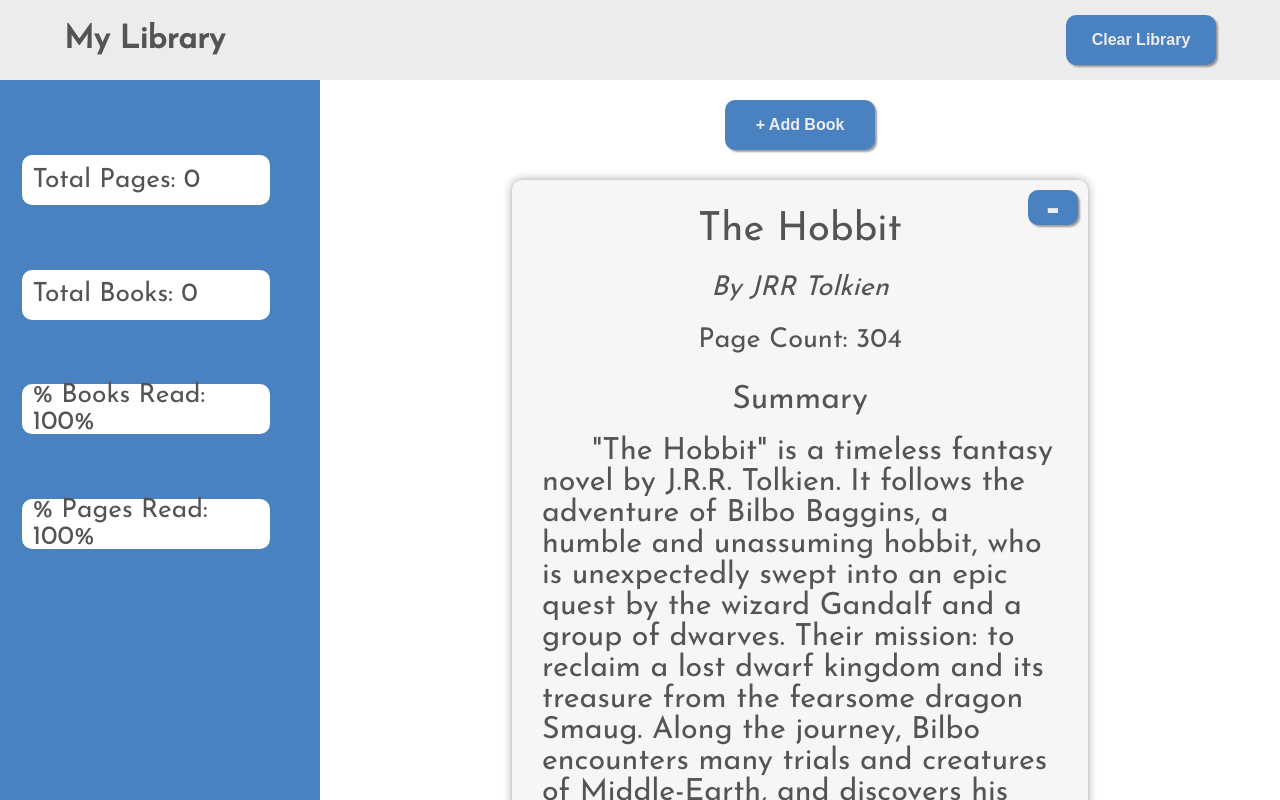
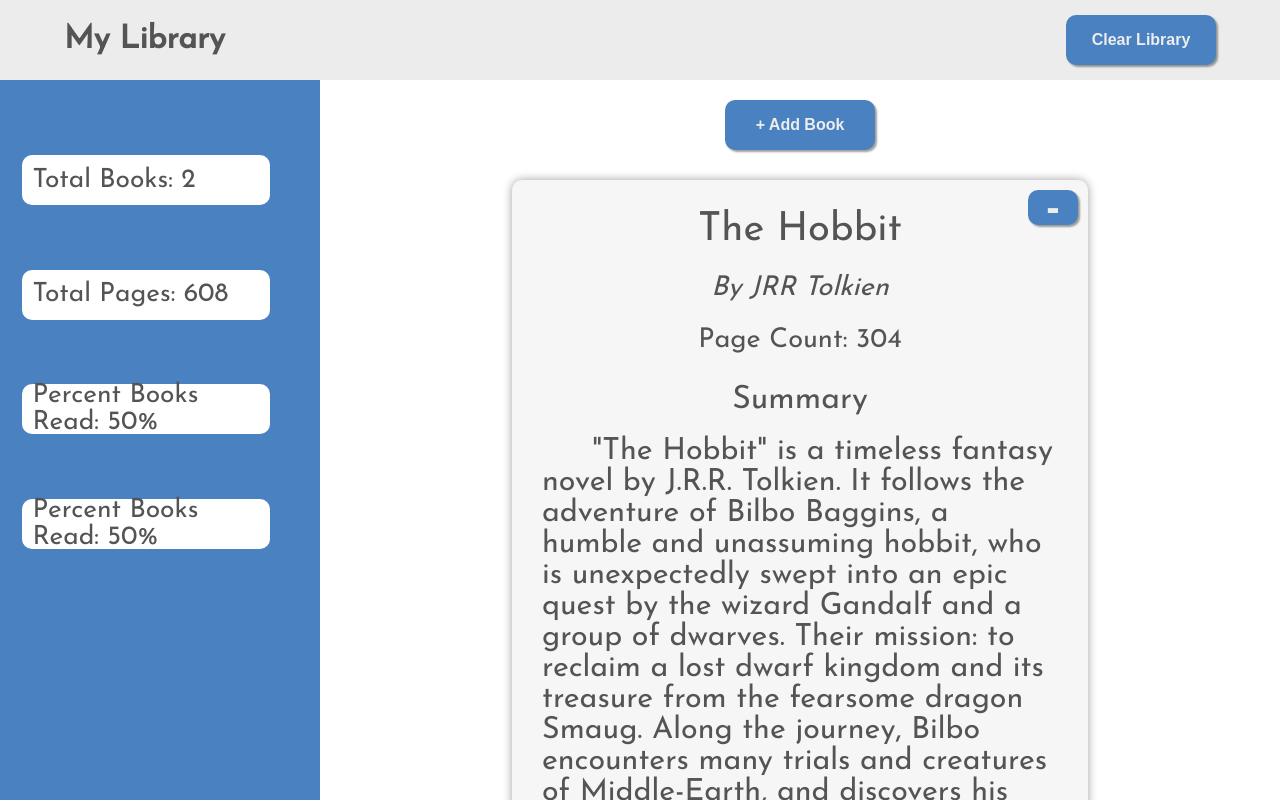
Before and after one commit to HestonCV/library, a website: page src/index.html in a window 1280 px wide. Drawn offline with Linux system fonts and the light colour scheme.

Commit message:
Add updateSideBar method

```diff
--- a/src/index.html
+++ b/src/index.html
@@ -56,10 +56,10 @@
     <div class="content-container">
       <div class="content-left">
         <div class="span-container">
-          <span class="side-bar-content" id="total-books">Total Pages: 0</span>
+          <span class="side-bar-content" id="total-books">Total Books: 0</span>
         </div>
         <div class="span-container">
-          <span class="side-bar-content" id="total-pages">Total Books: 0</span>
+          <span class="side-bar-content" id="total-pages">Total Pages: 0</span>
         </div>
         <div class="span-container">
           <span class="side-bar-content" id="percent-books-read"
--- a/src/script.js
+++ b/src/script.js
@@ -7,7 +7,7 @@
     this.author = author;
     this.pages = parseInt(pages, 10);
     this.summary = summary;
-    this.read = read === "on";
+    this.read = read;
     this.card = card;
   }
 }
@@ -63,19 +63,50 @@
       author.value,
       pages.value,
       summary.value,
-      read.value
+      read.checked
     );
   }
 
-  updateTotalPagesDisplay() {}
+  updateTotalBooksDisplay() {
+    const totalBooksDisplay = document.getElementById("total-books");
+    totalBooksDisplay.textContent = `Total Books: ${this.Library.totalBooks}`;
+  }
 
-  updateTotalBooksDisplay() {}
+  updateTotalPagesDisplay() {
+    const totalPagesDisplay = document.getElementById("total-pages");
+    totalPagesDisplay.textContent = `Total Pages: ${this.Library.totalPages}`;
+  }
 
-  updatePercentBooksReadDisplay() {}
+  updatePercentBooksReadDisplay() {
+    const percentBooksReadDisplay =
+      document.getElementById("percent-books-read");
+    if (this.Library.totalBooks === 0) {
+      percentBooksReadDisplay.textContent = "Percent Books Read: 100%";
+      return;
+    }
+    const percentBooksRead =
+      (this.Library.totalBooksRead / this.Library.totalBooks) * 100;
+    percentBooksReadDisplay.textContent = `Percent Books Read: ${percentBooksRead}%`;
+  }
 
-  updatePercentPagesReadDisplay() {}
+  updatePercentPagesReadDisplay() {
+    const percentPagesReadDisplay =
+      document.getElementById("percent-pages-read");
+    if (this.Library.totalPages === 0) {
+      percentPagesReadDisplay.textContent = "Percent Pages Read: 100%";
+      return;
+    }
+    const percentPagesRead =
+      (this.Library.totalPagesRead / this.Library.totalPages) * 100;
+    percentPagesReadDisplay.textContent = `Percent Books Read: ${percentPagesRead}%`;
+  }
 
-  updateSideBar() {}
+  updateSideBar() {
+    this.updateTotalBooksDisplay();
+    this.updateTotalPagesDisplay();
+    this.updatePercentBooksReadDisplay();
+    this.updatePercentPagesReadDisplay();
+  }
 
   addCard(info) {
     // returns a new created element for manipulating DOM
@@ -134,6 +165,30 @@
     this.UIController = new UIController(this);
   } // end constructor
 
+  get totalBooks() {
+    return this.books.length;
+  }
+
+  get totalBooksRead() {
+    let numBooksRead = 0;
+    for (let i = 0; i < this.books.length; i += 1) {
+      if (this.books[i].read === true) {
+        numBooksRead += 1;
+      }
+    }
+    return numBooksRead;
+  }
+
+  get totalPagesRead() {
+    let numPagesRead = 0;
+    for (let i = 0; i < this.books.length; i += 1) {
+      if (this.books[i].read === true) {
+        numPagesRead += this.books[i].pages;
+      }
+    }
+    return numPagesRead;
+  }
+
   addBook(title, author, pages, summary, read) {
     // create new book
     const info = { title, author, pages, summary, read };
@@ -151,6 +206,9 @@
 
     // add new book to books
     this.books.push(newBook);
+
+    // update UI
+    this.UIController.updateSideBar();
   } // end addBook
 
   removeBook(bookCard) {
@@ -163,6 +221,9 @@
         this.books.splice(i, 1);
       }
     }
+
+    // update UI
+    this.UIController.updateSideBar();
   } // end removeBook
 
   clearLibrary() {
@@ -173,6 +234,7 @@
       this.removeBook(tempBooks[i].card);
       UIController.removeCard(tempBooks[i].card);
     }
+    this.UIController.updateSideBar();
   }
 }
 
@@ -205,5 +267,5 @@
 Bilbo encounters many trials and creatures of Middle-Earth, and discovers his own
 unexpected bravery and cunning. It's a story of adventure, friendship, and
 personal growth in a world filled with magic and mystery.`,
-  true
+  false
 );
```
